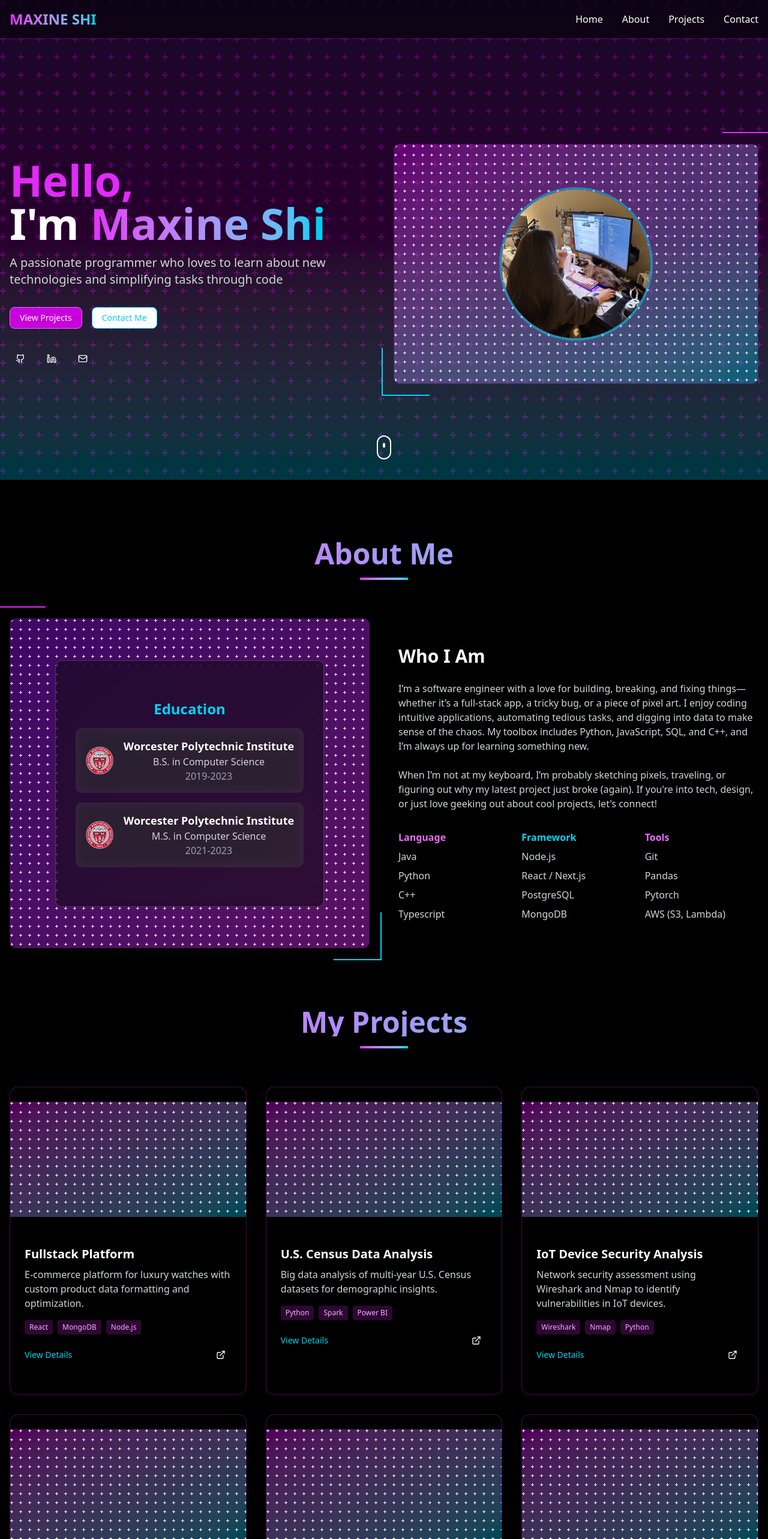
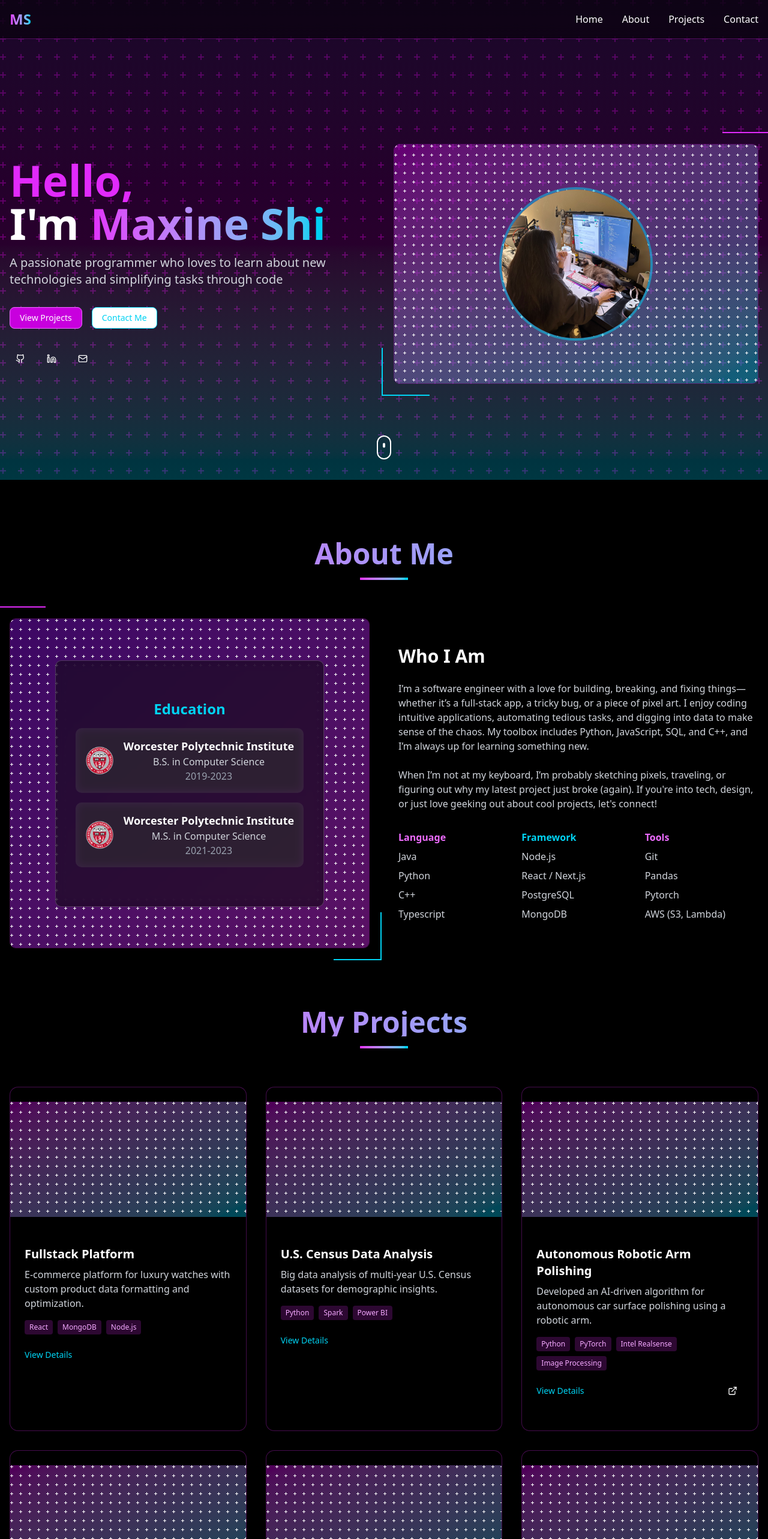
Before and after one commit to aamaxaa/aamaxaa.github.io, a Next.js app: page / in a window 1280 px wide. Shown: the top 2566 px of the page at 60% size. Built offline with nearby package versions, Linux system fonts and the light colour scheme.

Commit message:
updated project content view details tba

```diff
--- a/app/page.tsx
+++ b/app/page.tsx
@@ -49,7 +49,7 @@ export default function Home() {
             transition={{ duration: 0.5 }}
             className="text-2xl font-bold bg-gradient-to-r from-fuchsia-500 to-cyan-400 text-transparent bg-clip-text"
           >
-            MAXINE SHI
+            MS
           </motion.div>
 
           {/* Desktop Navigation */}
@@ -416,16 +416,6 @@ export default function Home() {
                 tech: ["Python", "Spark", "Power BI"],
               },
               {
-                title: "IoT Device Security Analysis",
-                desc: "Network security assessment using Wireshark and Nmap to identify vulnerabilities in IoT devices.",
-                tech: ["Wireshark", "Nmap", "Python"],
-              },
-              {
-                title: "Meeting Calendar Voting Tool",
-                desc: "Developed a dynamic voting tool to facilitate decision-making in team meetings.",
-                tech: ["JavaScript", "HTML", "AWS Lambda", "SQL", "MongoDB"],
-              },
-              {
                 title: "Autonomous Robotic Arm Polishing",
                 desc: "Developed an AI-driven algorithm for autonomous car surface polishing using a robotic arm.",
                 tech: [
@@ -434,11 +424,25 @@ export default function Home() {
                   "Intel Realsense",
                   "Image Processing",
                 ],
+                link: "https://digital.wpi.edu/concern/student_works/sx61dq66x?locale=en",
               },
+              {
+                title: "IoT Device Security Analysis",
+                desc: "Network security assessment using Wireshark and Nmap to identify vulnerabilities in IoT devices.",
+                tech: ["Wireshark", "Nmap", "Python"],
+                link: "https://drive.google.com/file/d/1434BJIJSuWPZdQYckqe7Lxe5eMr5pzxz/view?usp=sharing",
+              },
+              {
+                title: "Meeting Calendar Voting Tool",
+                desc: "Developed a dynamic voting tool to facilitate decision-making in team meetings.",
+                tech: ["JavaScript", "HTML", "AWS Lambda", "SQL", "MongoDB"],
+              },
+
               {
                 title: "Portfolio Website",
                 desc: "Custom-built portfolio with interactive UI and project showcases.",
                 tech: ["Next.js", "Tailwind CSS", "Vercel"],
+                link: "https://github.com/aamaxaa/aamaxaa.github.io",
               },
             ].map((project, index) => (
               <motion.div
@@ -489,13 +493,16 @@ export default function Home() {
                       >
                         View Details
                       </Button>
+                      {project.link && (
                         <Button
                           variant="ghost"
                           size="icon"
                           className="text-white hover:text-fuchsia-400 hover:bg-white/5"
+                          onClick={() => window.open(project.link)}
                         >
                           <ExternalLink className="h-4 w-4" />
                         </Button>
+                      )}
                     </div>
                   </CardContent>
                 </Card>
@@ -624,10 +631,7 @@ export default function Home() {
                 size="icon"
                 className="text-white hover:text-fuchsia-400 hover:bg-white/5"
                 onClick={() =>
-                  window.open(
-                    "https://www.linkedin.com/in/maxine-s",
-                    "_blank"
-                  )
+                  window.open("https://www.linkedin.com/in/maxine-s", "_blank")
                 }
               >
                 <Linkedin className="h-5 w-5" />
```
Lines whose indentation alone changed are shown as unchanged.
